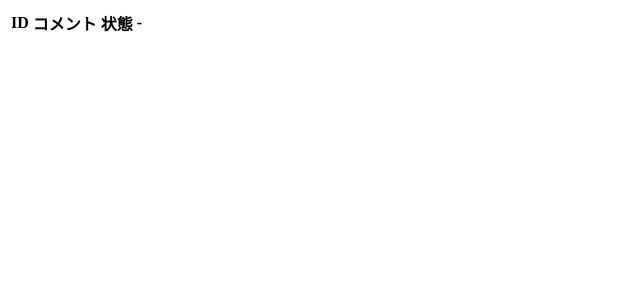
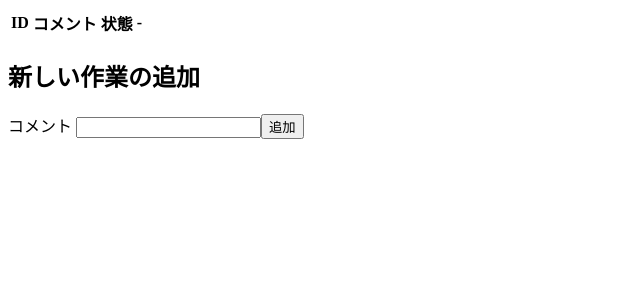
Before and after one commit to sano-suguru/vue-typescript-todoapp, a Vue app: page / in a window 1280 px wide. Shown: the top 300 px of the page, without its empty margins (0-640 px from the left). Built offline with nearby package versions, Linux system fonts and the light colour scheme.

Commit message:
[update]テンプレートに入力フォームを追加

```diff
--- a/src/App.vue
+++ b/src/App.vue
@@ -24,6 +24,12 @@
         </tr>
       </tbody>
     </table>
+
+    <h2>新しい作業の追加</h2>
+    <form class="add-item">
+      コメント <input type="text" ref="name">
+      <button type="submit">追加</button>
+    </form>
   </div>
 </template>
 
```
